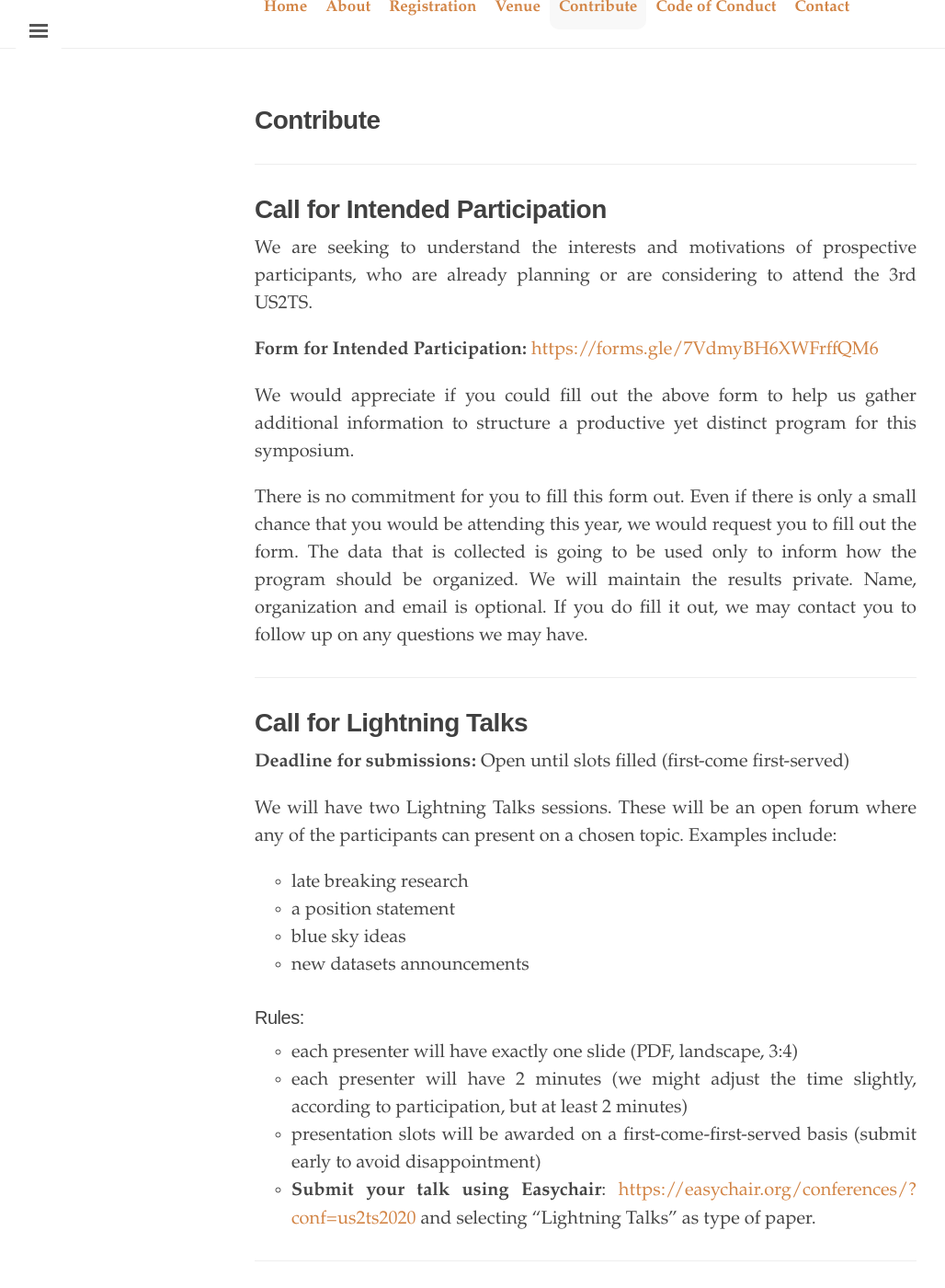
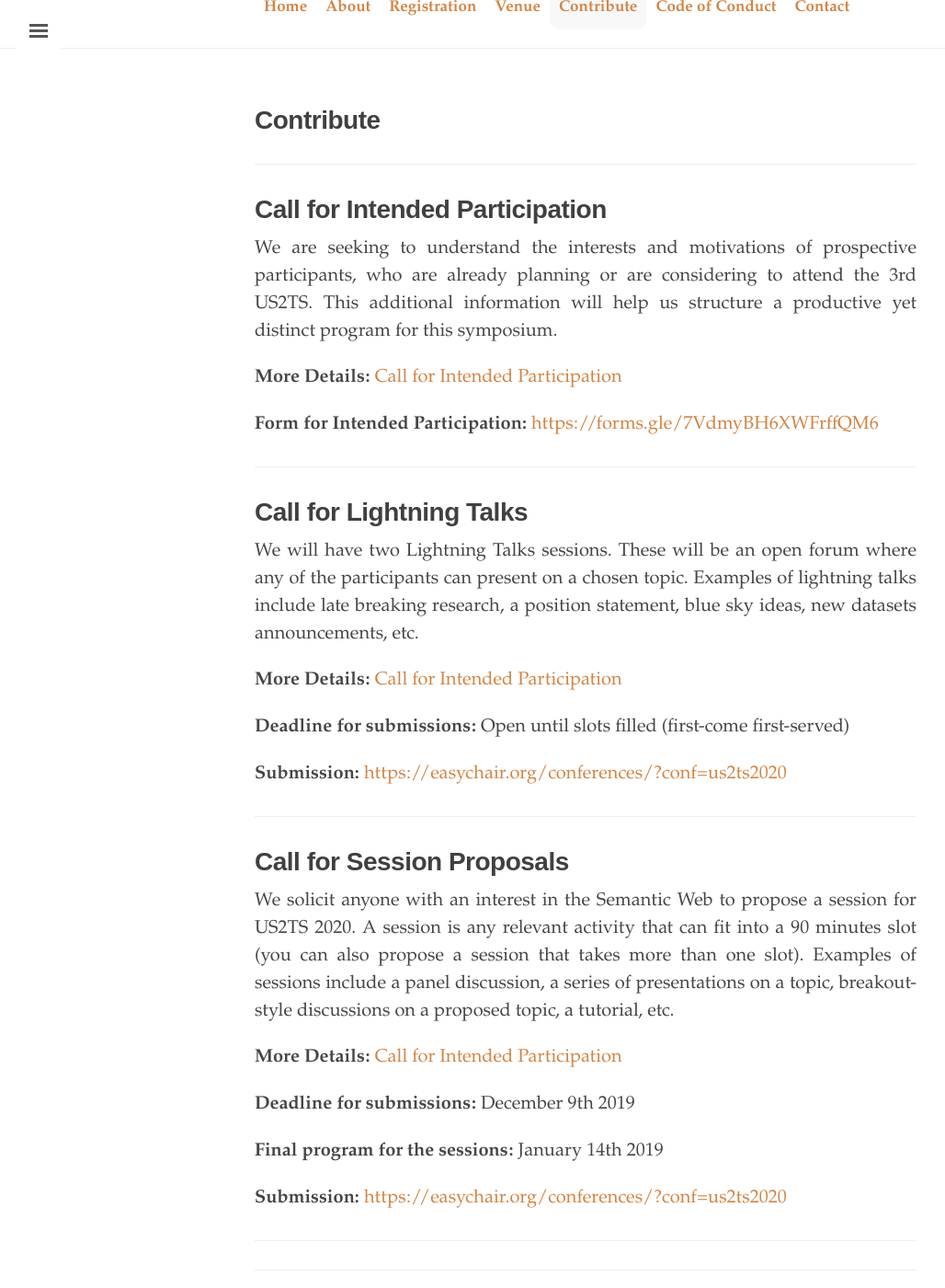
Before and after one commit to us2ts/us2ts.github.io, a Jekyll site: the page built from pages/contribute.md, in a window 1280 px wide and 1400 px high, scrolled down 197 px. Shown: the whole window at 92% size, without its empty margins (3-1031 px from the left). Built offline with Jekyll 4.4.1, drawn with Linux system fonts in a browser that asks for light colours; comment, search, counter and statistics services are not loaded; some of the changed text lies outside the part shown.

Commit message:
adding contributions page

```diff
--- a/pages/contribute.md
+++ b/pages/contribute.md
@@ -13,70 +13,35 @@ order: 5
 
 # Call for Intended Participation
 
-We are seeking to understand the interests and motivations of prospective participants, who are already planning or are considering to attend the 3rd US2TS.
+We are seeking to understand the interests and motivations of prospective participants, who are already planning or are considering to attend the 3rd US2TS. This additional information will help us structure a productive yet distinct program for this symposium.
 
-**Form for Intended Participation:** [https://forms.gle/7VdmyBH6XWFrffQM6]
+**More Details:** [Call for Intended Participation](https://us2ts.org/cfip)
 
-We would appreciate if you could fill out the above form to help us gather additional information to structure a productive yet distinct program for this symposium.
-
-There is no commitment for you to fill this form out. Even if there is only a small chance that you would be attending this year, we would request you to fill out the form. The data that is collected is going to be used only to inform how the program should be organized. We will maintain the results private. Name, organization and email is optional. If you do fill it out, we may contact you to follow up on any questions we may have.
+**Form for Intended Participation:** [https://forms.gle/7VdmyBH6XWFrffQM6](https://forms.gle/7VdmyBH6XWFrffQM6)
 
 
 ----------------------------------------------------------------
 
 # Call for Lightning Talks
 
+We will have two Lightning Talks sessions. These will be an open forum where any of the participants can present on a chosen topic. Examples of lightning talks include late breaking research, a position statement, blue sky ideas, new datasets announcements, etc.
+
+**More Details:** [Call for Intended Participation](https://us2ts.org/cfc)
+
 **Deadline for submissions:** Open until slots filled (first-come first-served)
 
-We will have two Lightning Talks sessions. These will be an open forum where any of the participants can present on a chosen topic. Examples include:
-- late breaking research
-- a position statement
-- blue sky ideas
-- new datasets announcements
-
-### Rules:
-- each presenter will have exactly one slide (PDF, landscape, 3:4)
-- each presenter will have 2 minutes (we might adjust the time slightly, according to participation, but at least 2 minutes)
-- presentation slots will be awarded on a first-come-first-served basis (submit early to avoid disappointment)
-- **Submit your talk using Easychair**: [https://easychair.org/conferences/?conf=us2ts2020] and selecting "Lightning Talks" as type of paper.
+**Submission:** [https://easychair.org/conferences/?conf=us2ts2020](https://easychair.org/conferences/?conf=us2ts2020)
 
 ----------------------------------------------------------------
 
 # Call for Session Proposals
 
-We solicit anyone with an interest in the Semantic Web to propose a session for US2TS 2020.   A session is any relevant activity that can fit into a 90 minutes slot (you can also propose a session that takes more than one slot).
+We solicit anyone with an interest in the Semantic Web to propose a session for US2TS 2020. A session is any relevant activity that can fit into a 90 minutes slot (you can also propose a session that takes more than one slot). Examples of sessions include a panel discussion, a series of presentations on a topic, breakout-style discussions on a proposed topic, a tutorial, etc.
 
-Examples of sessions include:
-- a panel discussion
-- a series of presentations on a topic
-- breakout-style discussions on a proposed topic
-- a tutorial
+**More Details:** [Call for Intended Participation](https://us2ts.org/cfc)
 
-As the main goal of the Symposium is to foster synergies and collaborations from different fields, we recommend that:
-1. At least 2-3 people, preferably from different institutions, propose the session. This is not a strict requirement, mostly a recommendation (if you have a good case for a different setting we will definitely take your proposal into account).
-2. All the session leaders are asked to confirm and commit to participate at the time of submission.
-3. If your proposal already names speakers or panelists, you must state whether their participation is already confirmed.
-We encourage session proposals about cross-discipline topics which are of concern for participants from existing sub-communities.
+**Deadline for submissions:** December 9th 2019
 
-### Submission Guidelines
-Please prepare a (max) 2 page submission indicating:
-- **Name of the session**
-- **Topic:** please indicate which cross-discipline topics the session will tackle. Here you can also specify if there is any particular vertical of interest (e.g. legal, life science, medical, publisher/scholarly data, cultural heritage, library, museum, oil/gas, engineering, airplane, e-commerce, etc)
-- **Type of session:** Panel / Presentations / Break-out discussion / Tutorial / BOF / Other (please specify)
-- Short description of the session
-- The 2/3 person team (names & affiliations) that will lead the session
-- Speakers(when applicable). It is strictly required to specify the speakers if you are proposing a panel, in which case they must be already confirmed.
-- Expected participation (give a prediction of who would be interested in attending your session)
-- **Submit your proposal on Easychair:** [https://easychair.org/conferences/?conf=us2ts2020] and select Session Proposal as topic
+**Final program for the sessions:** January 14th 2019
 
-### Symposium outcome
-After the Symposium we will invite all session chairs to co-edit a summary of the event, which will be formally published.
-
-### Important Dates
-- **Deadline for submissions:** December 9th 2019
-- **Notifications:** December 18th 2019
-- **Final program for the sessions:** January 14th 2019
-- **Symposium dates:** March 9-11, 2020
-
-[https://forms.gle/7VdmyBH6XWFrffQM6]: https://forms.gle/7VdmyBH6XWFrffQM6
-[https://easychair.org/conferences/?conf=us2ts2020]: https://easychair.org/conferences/?conf=us2ts2020
+**Submission:** [https://easychair.org/conferences/?conf=us2ts2020](https://easychair.org/conferences/?conf=us2ts2020)
```
